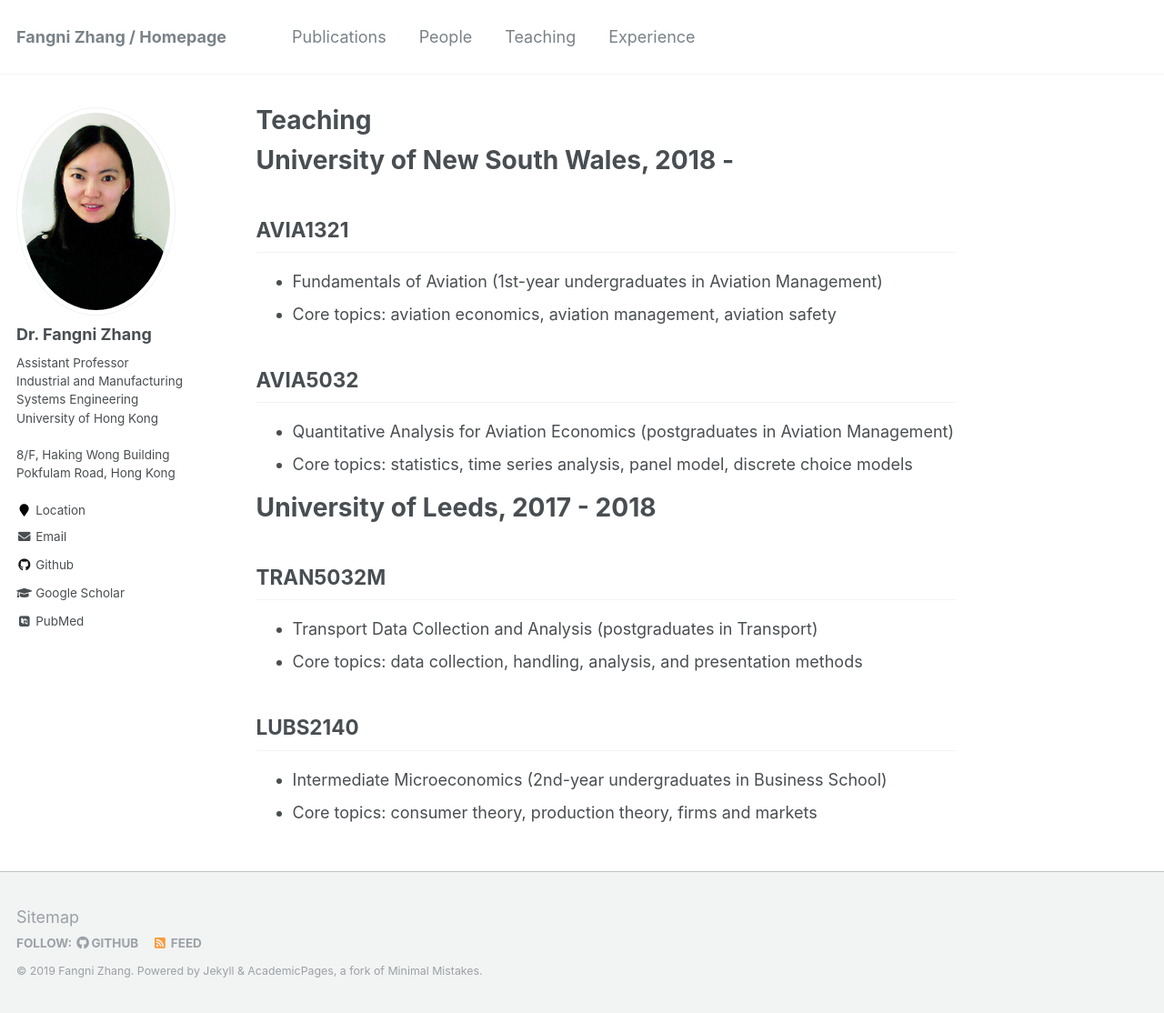
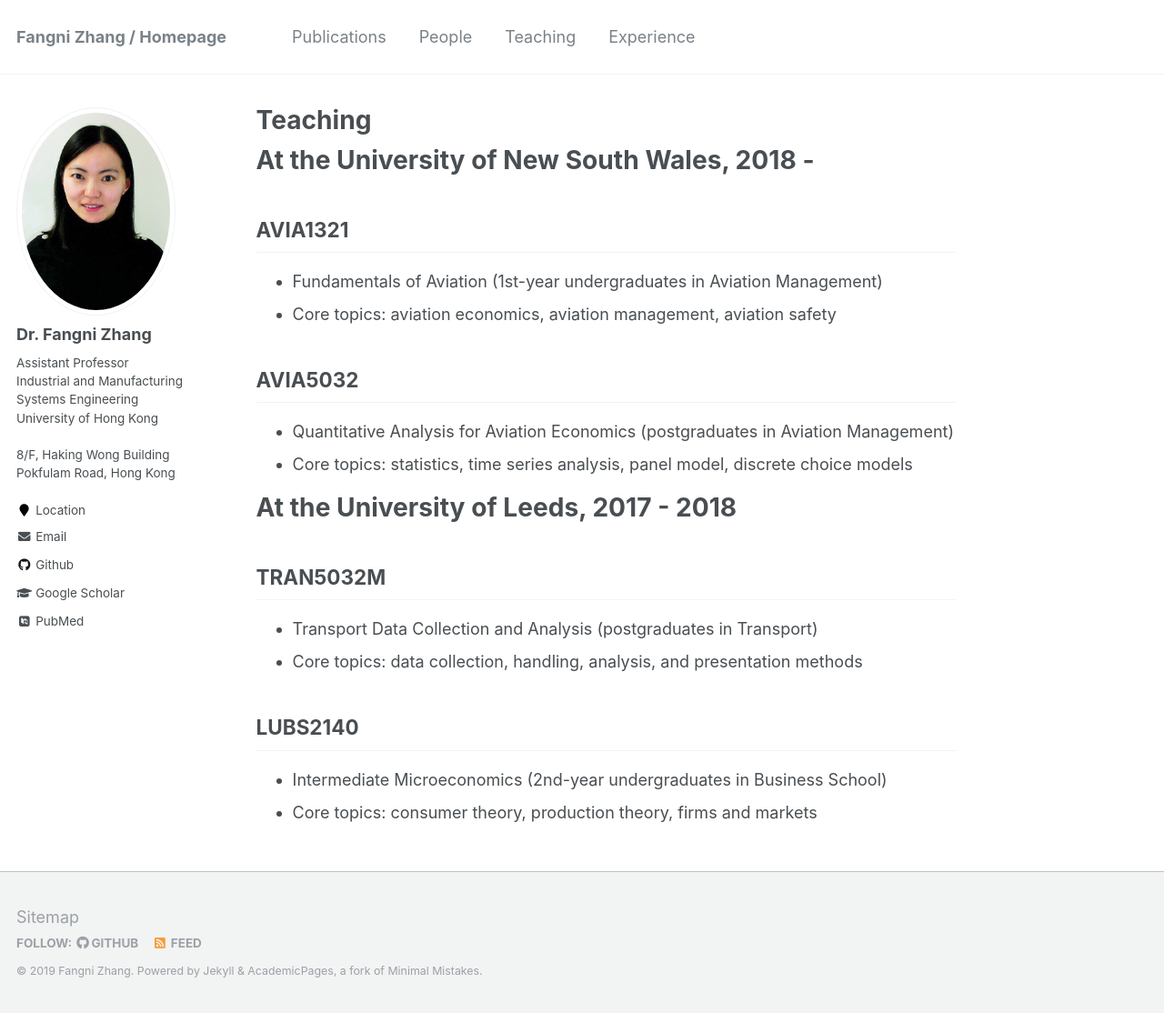
Before and after one commit to fangnizhang/fangnizhang.github.io, a Jekyll site: the page built from _pages/teaching.md, in a window 1280 px wide and 1114 px high. Shown: the whole window at 91% size. Built offline with Jekyll 4.4.1, drawn with Linux system fonts in a browser that asks for light colours; some web fonts are replaced.

Commit message:
Update teaching.md

```diff
--- a/_pages/teaching.md
+++ b/_pages/teaching.md
@@ -4,7 +4,7 @@ permalink: /teaching/
 author_profile: true
 ---
 
-University of New South Wales, 2018 -
+At the University of New South Wales, 2018 -
 ========
 
 AVIA1321
@@ -17,7 +17,7 @@ AVIA5032
 * Quantitative Analysis for Aviation Economics (postgraduates in Aviation Management)
 * Core topics: statistics, time series analysis, panel model, discrete choice models
 
-University of Leeds, 2017 - 2018
+At the University of Leeds, 2017 - 2018
 ========
 
 TRAN5032M
```
